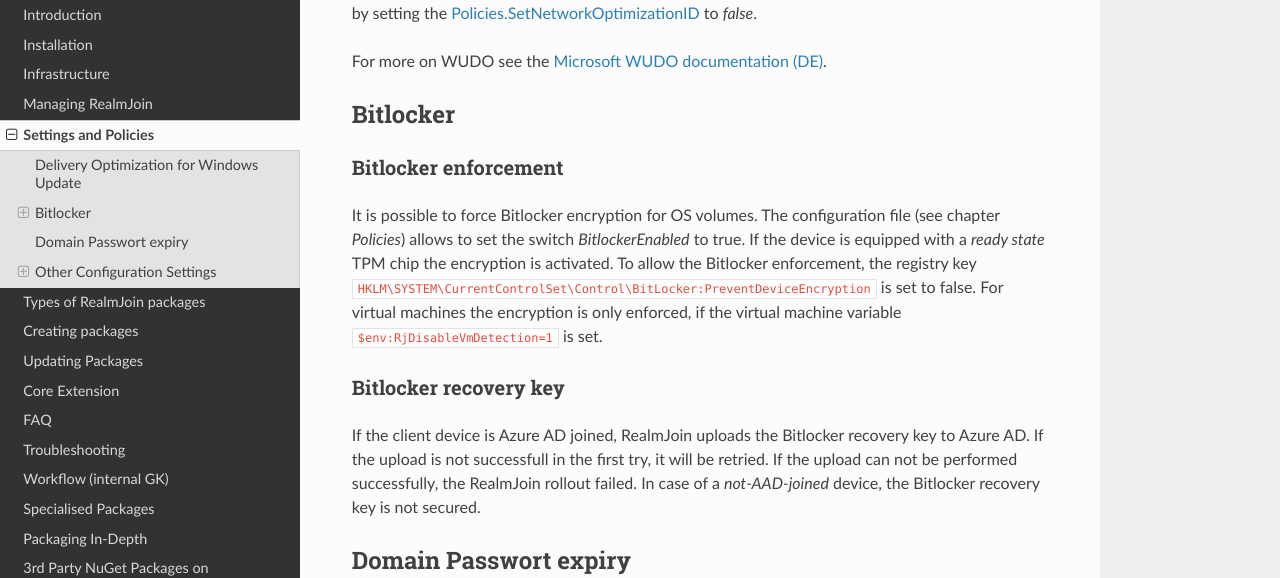
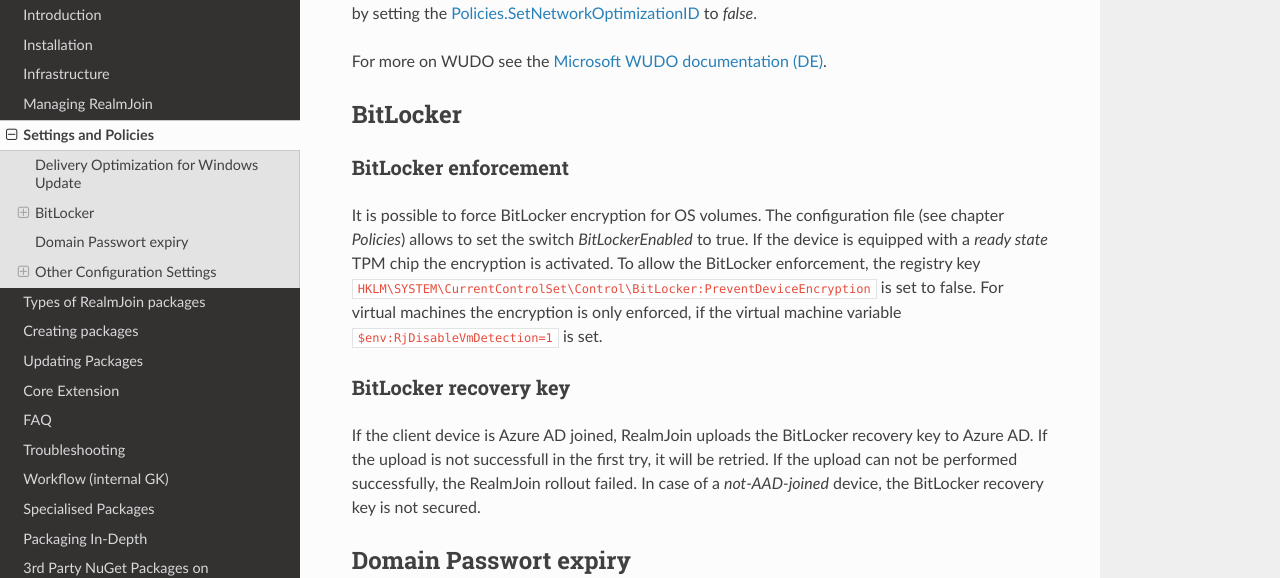
Before and after one commit to bb-froggy/realmjoin-docs, a Sphinx documentation site: the page built from docs/policies.md, in a window 1280 px wide and 900 px high, scrolled down 730 px. Shown: the part 162-740 px from the top of the window. Built offline with Sphinx 7.4.7 and the Read the Docs theme 2.0.0, drawn with Linux system fonts in a browser that asks for light colours; some of the changed text lies outside the part shown.

````diff
--- a/docs/policies.md
+++ b/docs/policies.md
@@ -22,15 +22,15 @@ This is effectively *DownloadMode=2*. Opting-out of setting the groupID via *Rea
 
 For more on WUDO see the [Microsoft WUDO documentation (DE)](https://docs.microsoft.com/de-de/windows/deployment/update/waas-delivery-optimization).
 
-## Bitlocker
-### Bitlocker enforcement
+## BitLocker
+### BitLocker enforcement
 
-It is possible to force Bitlocker encryption for OS volumes. The configuration file (see chapter *Policies*) allows to set the switch *BitlockerEnabled* to true. If the device is equipped with a *ready state* TPM chip the encryption is activated. To allow the Bitlocker enforcement, the registry key ```HKLM\SYSTEM\CurrentControlSet\Control\BitLocker:PreventDeviceEncryption``` is set to false.
+It is possible to force BitLocker encryption for OS volumes. The configuration file (see chapter *Policies*) allows to set the switch *BitLockerEnabled* to true. If the device is equipped with a *ready state* TPM chip the encryption is activated. To allow the BitLocker enforcement, the registry key ```HKLM\SYSTEM\CurrentControlSet\Control\BitLocker:PreventDeviceEncryption``` is set to false.
 For virtual machines the encryption is only enforced, if the virtual machine variable ```$env:RjDisableVmDetection=1``` is set.
 
-### Bitlocker recovery key
-If the client device is Azure AD joined, RealmJoin uploads the Bitlocker recovery key to Azure AD. If the upload is not successfull in the first try, it will be retried. If the upload can not be performed successfully, the RealmJoin rollout failed.
-In case of a *not-AAD-joined* device, the Bitlocker recovery key is not secured.
+### BitLocker recovery key
+If the client device is Azure AD joined, RealmJoin uploads the BitLocker recovery key to Azure AD. If the upload is not successfull in the first try, it will be retried. If the upload can not be performed successfully, the RealmJoin rollout failed.
+In case of a *not-AAD-joined* device, the BitLocker recovery key is not secured.
 
 ## Domain Passwort expiry
 RealmJoin uses the Azure AD attribute ```msDS-UserPasswordExpiryTimeComputed``` to check if the user passwort is expired.
@@ -158,10 +158,10 @@ Comments on the individuall settings in *italics*
 
   * "RequireSecurityFeatures":
     * "WinVersion": "Win7",
-    * "BitlockerEnabled": null,
-         *If set to "true", Bitlocker will be enforced if the device has a TPM.*
-         *The following key value is changed to allow Bitlocker force: HKEY_LOCAL_MACHINE\SYSTEM\CurrentControlSet\Control\BitLocker; Value: PreventDeviceEncryption set to null/false*
-         *The Bitlocker key is synced to AAD if the client is AAD joined, otherwise, no backup will be made.*
+    * "BitLockerEnabled": null,
+         *If set to "true", BitLocker will be enforced if the device has a TPM.*
+         *The following key value is changed to allow BitLocker force: HKEY_LOCAL_MACHINE\SYSTEM\CurrentControlSet\Control\BitLocker; Value: PreventDeviceEncryption set to null/false*
+         *The BitLocker key is synced to AAD if the client is AAD joined, otherwise, no backup will be made.*
     * "FirewallEnabled": true,
     * "AvEnabled": null,
     * "EnvironmentCheck": null
````
